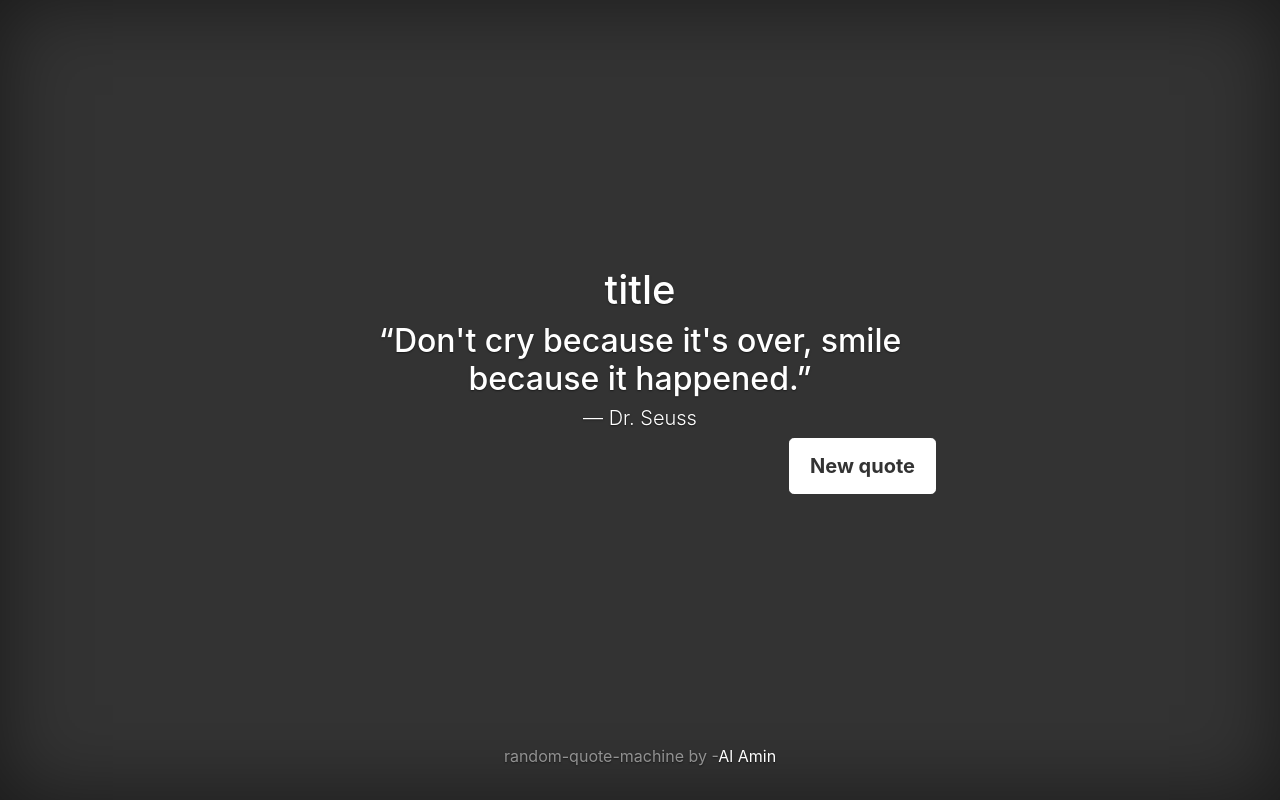
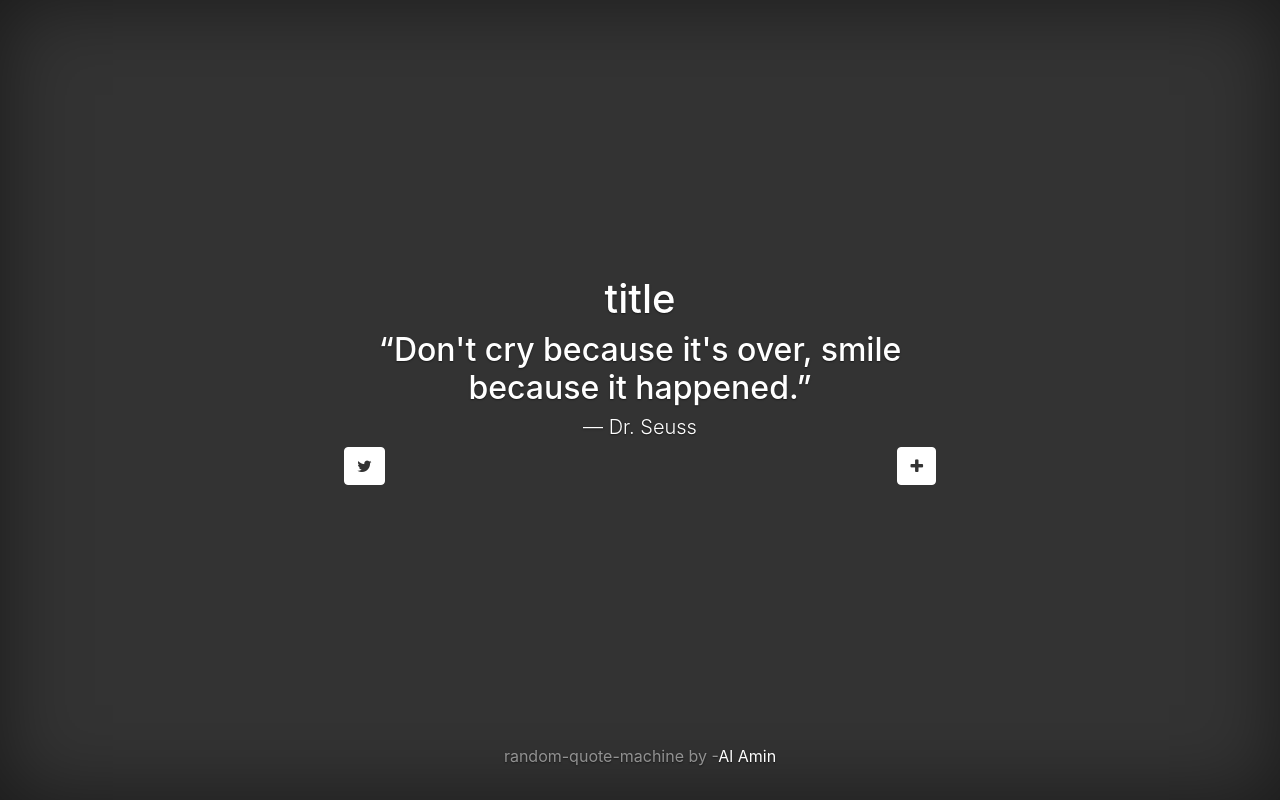
Before and after one commit to alamin-cse/random-quote-machine, a plain HTML site: page index.html in a window 1280 px wide. Drawn offline with nearby package versions, Linux system fonts and the light colour scheme.

Commit message:
added awesome icons

```diff
--- a/index.html
+++ b/index.html
@@ -8,6 +8,7 @@
     <meta name="author" content="">
     <link rel="icon" href="../../../../favicon.ico">
     <script src="https://code.jquery.com/jquery-3.2.1.min.js"></script>
+    <link rel="stylesheet" href="https://cdnjs.cloudflare.com/ajax/libs/font-awesome/4.7.0/css/font-awesome.min.css">
 
     <title>random-quote-machine by Al Amin</title>
 
@@ -32,7 +33,8 @@
         <h2 id="quote-content" class="cover-heading">“Don't cry because it's over, smile because it happened.”</h2>
         <h6 id="quote-source" class="lead">― Dr. Seuss</h6>
         <p class="lead">
-          <a href="#" id="get-another-quote-button" class="btn btn-lg btn-secondary float-right">New quote</a>
+            <a href="#" id="share-on-twitter-button" class="btn btn-secondary float-left"><i class="fa fa-twitter"></i></a>
+            <a href="#" id="get-another-quote-button" class="btn btn-secondary float-right"><i class="fa fa-plus" aria-hidden="true"></i></a>
         </p>
       </main>
 
```
